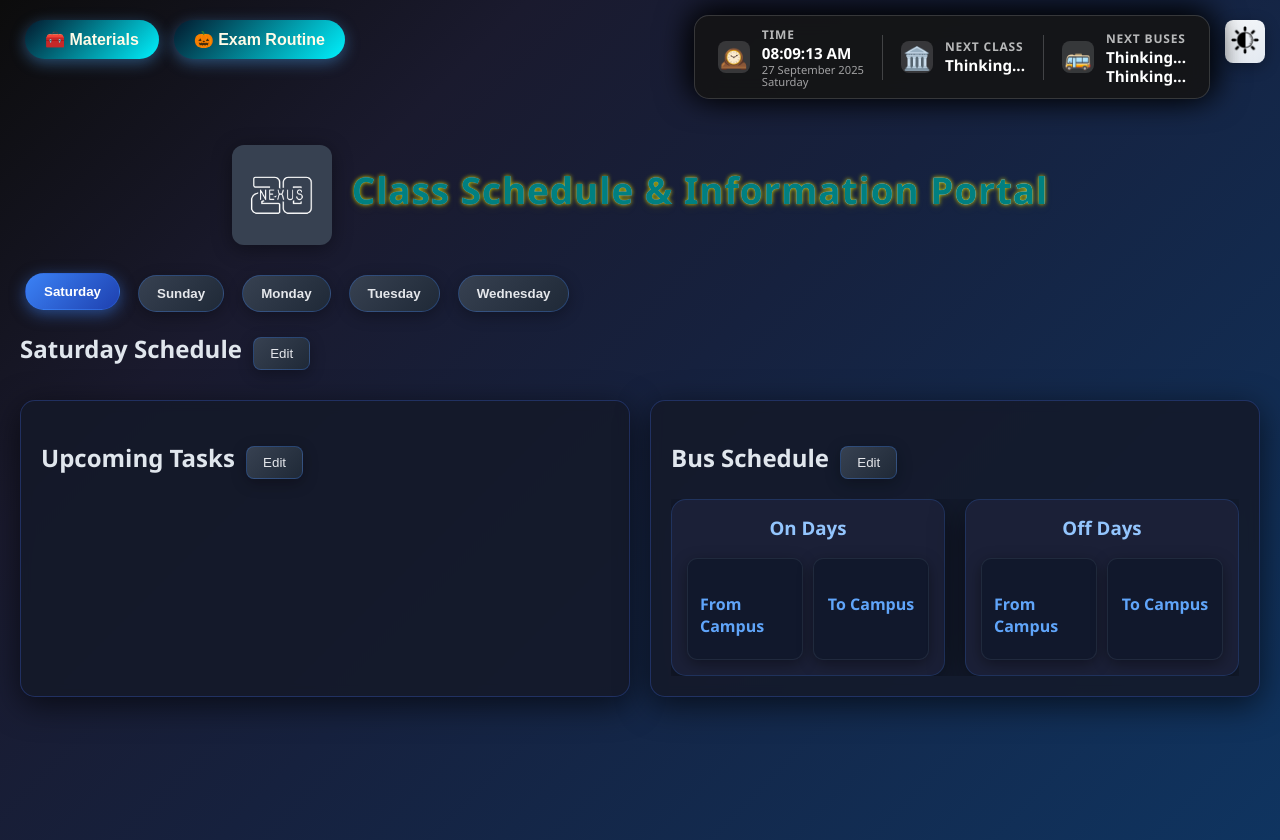
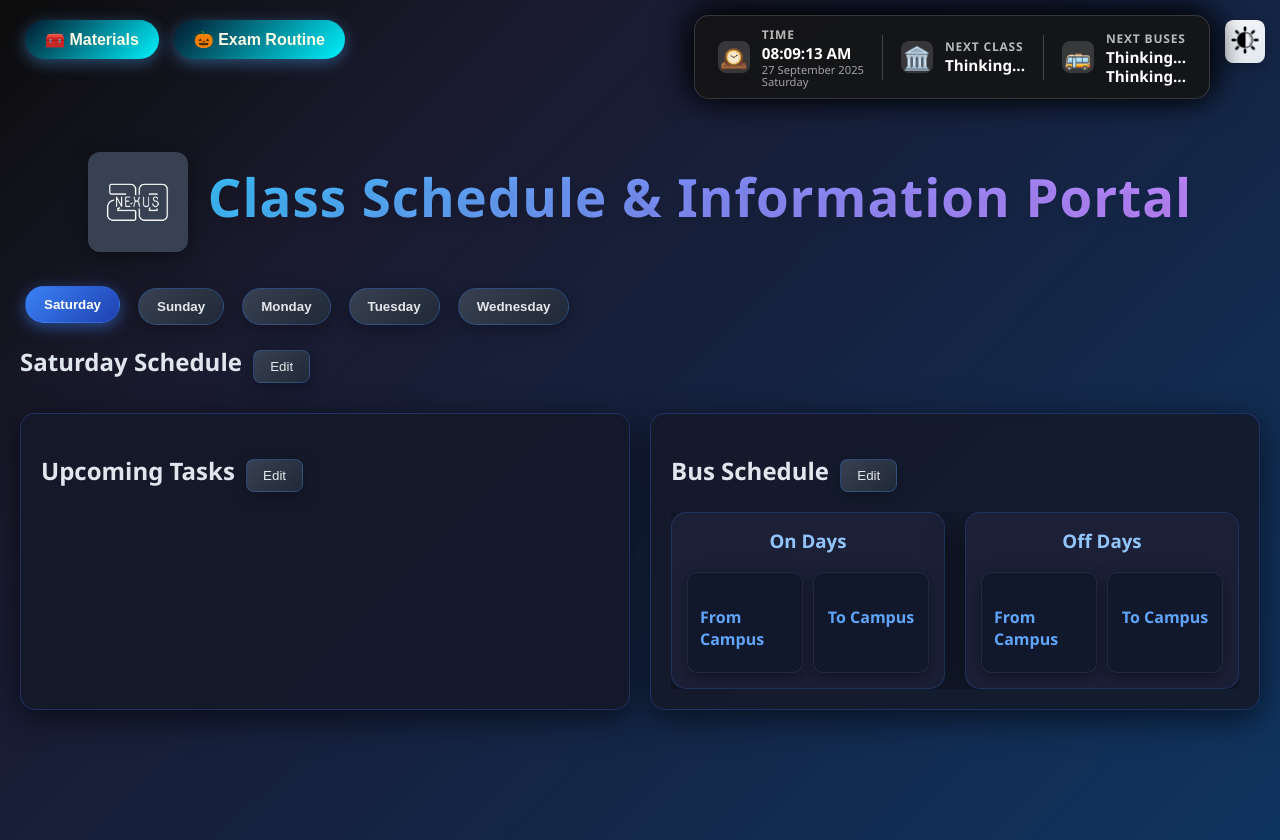
Before and after one commit to abdullah2811/cla3schedule, a plain HTML site: page index.html in a window 1280 px wide. Drawn offline with Linux system fonts and the light colour scheme; no server answers.

Commit message:
Title Color, Animation issue fixed.

```diff
--- a/styles.css
+++ b/styles.css
@@ -67,7 +67,7 @@ body {
 
 /* Enhanced Main Title Styling */
 h1 {
-    font-size: 2.3em;
+    font-size: 3.3em;
     font-weight: 700;
     background: linear-gradient(135deg, #222534 0%, #764ba2 50%, #4e0000 100%);
     background-clip: text;
@@ -86,6 +86,24 @@ h1 {
     }
     to {
         filter: drop-shadow(0 0 8px rgb(16, 184, 235));
+    }
+}
+
+/* Enhanced Dark Mode Title */
+body.dark-mode h1 {
+    background: linear-gradient(135deg, #38bdf8 0%, #818cf8 50%, #c084fc 100%);
+    background-clip: text;
+    -webkit-background-clip: text;
+    -webkit-text-fill-color: transparent; /* transparent to reveal gradient */
+    animation: none;
+}
+
+@keyframes titleGlowDark {
+    from {
+        filter: drop-shadow(0 0 1px rgb(255, 255, 255));
+    }
+    to {
+        filter: drop-shadow(0 0 2px rgb(216, 216, 5));
     }
 }
 
@@ -356,24 +374,6 @@ body.dark-mode {
     background: linear-gradient(135deg, #0c0c0c 0%, #1a1a2e 25%, #16213e 50%, #0f3460 100%);
     color: #e0e6ed;
     min-height: 100vh;
-}
-
-/* Enhanced Dark Mode Title */
-body.dark-mode h1 {
-    background: linear-gradient(135deg, #60a5fa 0%, #a78bfa 50%, #f7f5f6 100%);
-    background-clip: text;
-    -webkit-background-clip: text;
-    -webkit-text-fill-color: teal;
-    animation: titleGlowDark 1s ease-in-out infinite alternate;
-}
-
-@keyframes titleGlowDark {
-    from {
-        filter: drop-shadow(0 0 1px rgb(216, 216, 5));
-    }
-    to {
-        filter: drop-shadow(0 0 2px rgb(216, 216, 5));
-    }
 }
 
 /* Header Section Styling */
```
